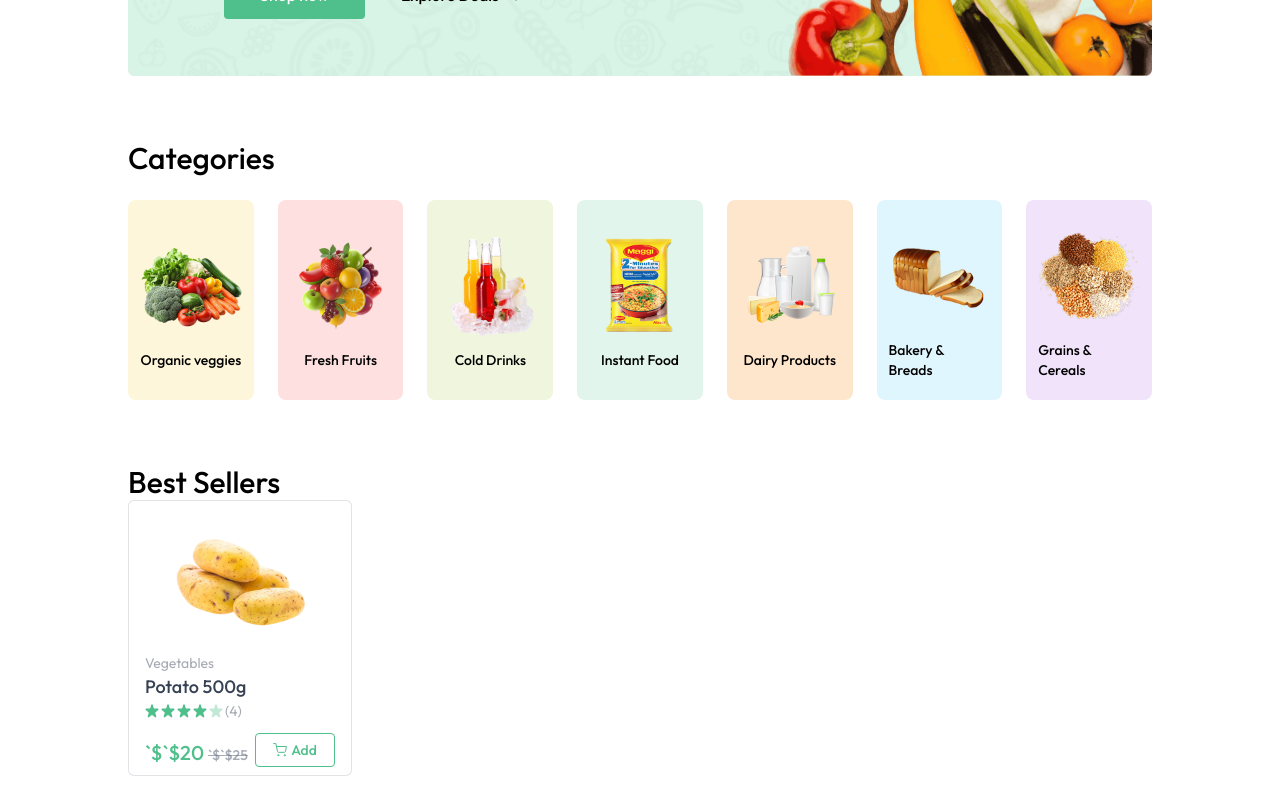
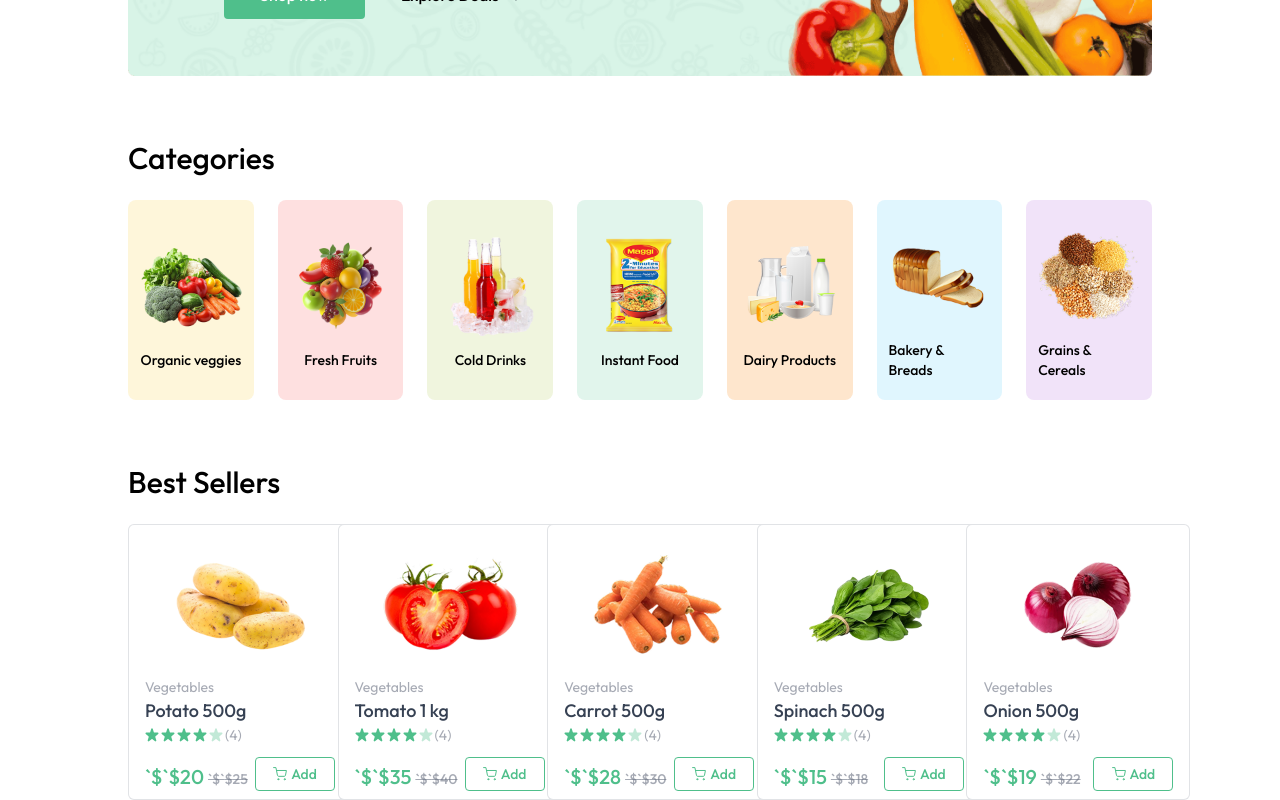
Before and after one commit to supuni97/GreenCart, a React (Vite) app in the folder client/: page / in a window 1280 px wide. Shown: the part 404-1204 px from the top of the page. Before the commit the page ends 1180 px from the top, so only its background shows below. Built offline with nearby package versions, Linux system fonts and the light colour scheme.

Commit message:
Added sample products for best sellter section

```diff
--- a/client/src/components/BestSeller.jsx
+++ b/client/src/components/BestSeller.jsx
@@ -5,8 +5,13 @@
   return (
     <div className="mt-16">
       <p className="text-2xl md:text-3xl font-medium">Best Sellers</p>
-      <div>
-        <ProductCard product={products[0]} />
+      <div className="grid grid-cols-2 sm:grid-cols-3 md:grid-cols-4 gap-3 md:gap-6 lg:grid-cols-5 mt-6">
+        {products
+          .filter((product) => product.inStock)
+          .slice(0, 5)
+          .map((product, index) => (
+            <ProductCard key={index} product={product} />
+          ))}
       </div>
     </div>
   );
--- a/client/src/context/AppContext.jsx
+++ b/client/src/context/AppContext.jsx
@@ -45,7 +45,7 @@
         delete cartData[itemId];
       }
       setCartItems(cartData);
-      toast.success("Item deleted");
+      toast.success("Removed from Cart");
     }
   };
 
```
